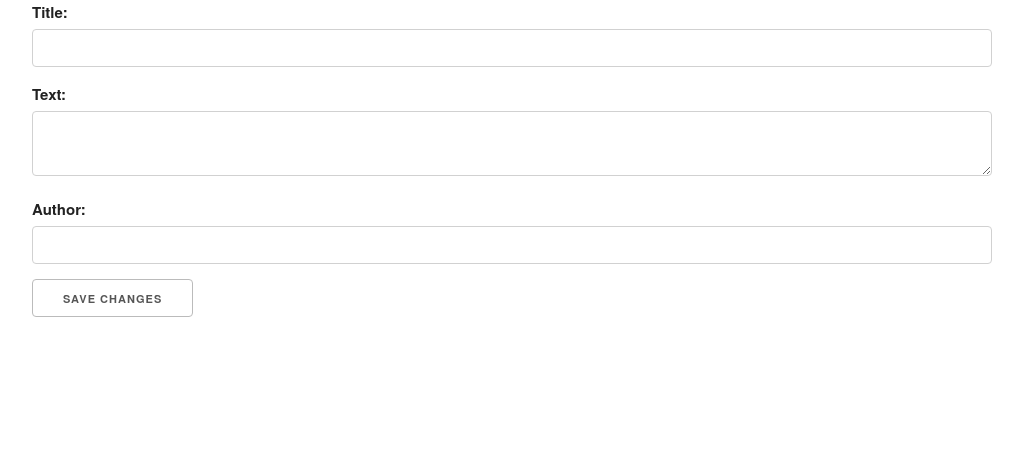
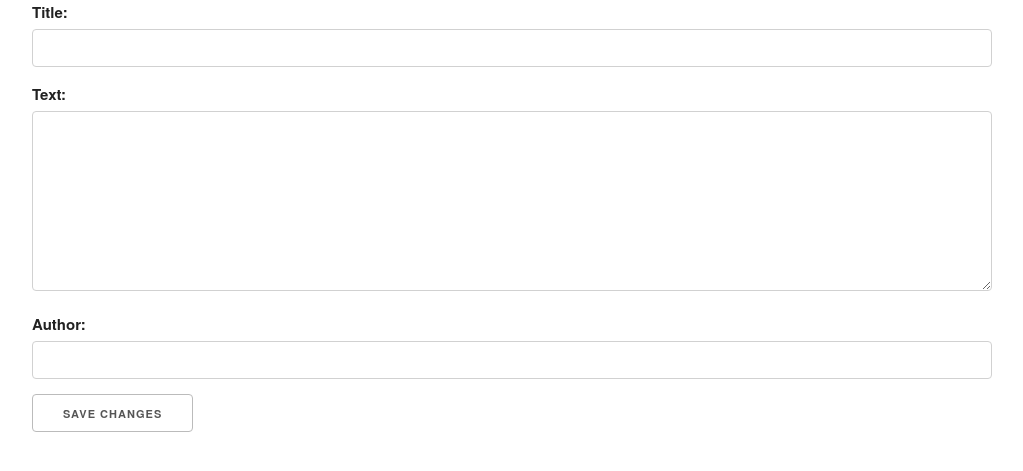
Before and after one commit to tortxof/ctrends-reviews-www, a Flask app: page /edit/1 in a window 1280 px wide. Shown: the part 39-510 px from the top of the page, without its empty margins (128-1151 px from the left). Run offline with Flask 2, Linux system fonts and the light colour scheme; the visitor is signed in with stand-in values (Sample User, id 1); data that the repository does not hold is empty.

Commit message:
textarea style.

```diff
--- a/static/css/admin.css
+++ b/static/css/admin.css
@@ -1,3 +1,7 @@
+textarea {
+  height: 12em;
+}
+
 nav {
   background-color: whitesmoke;
   padding: .5em;
```
